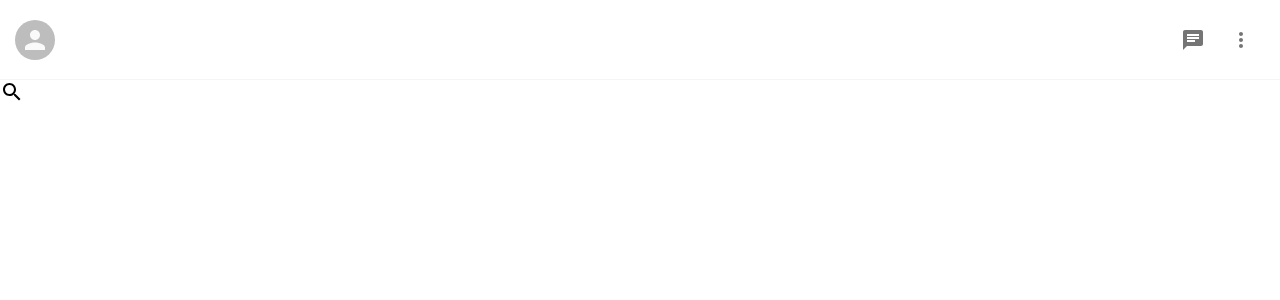
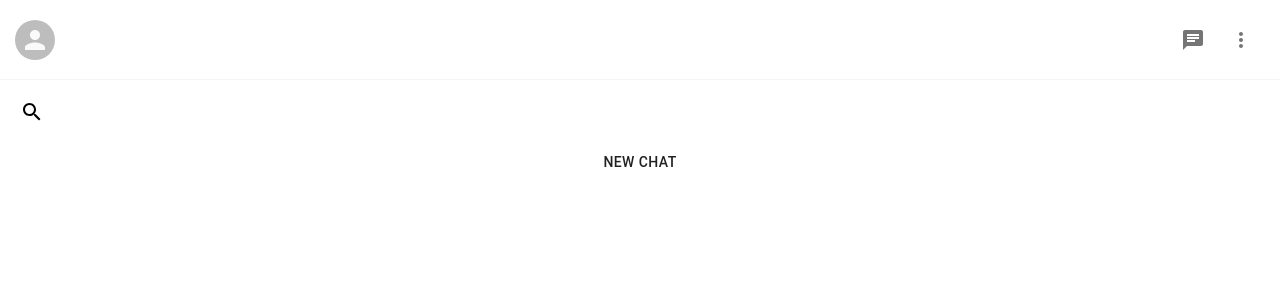
Before and after one commit to VLDCNDN/whatsapp-2, a Next.js app: page / in a window 1280 px wide. Shown: the top 300 px of the page. Built offline with nearby package versions, Linux system fonts and the light colour scheme.

Commit message:
added sidebar button and search input

```diff
--- a/components/Sidebar.js
+++ b/components/Sidebar.js
@@ -1,4 +1,4 @@
-import { Avatar, IconButton } from "@material-ui/core";
+import { Avatar, IconButton, Button } from "@material-ui/core";
 import styled from "styled-components";
 import ChatIcon from "@material-ui/icons/Chat";
 import MoreVertIcon from "@material-ui/icons/MoreVert";
@@ -21,8 +21,10 @@ function Sidebar() {
 
       <Search>
         <SearchIcon />
+        <SearchInput />
       </Search>
 
+      <SidebarButton>NEW CHAT</SidebarButton>
     </Container>
   );
 }
@@ -31,7 +33,24 @@ export default Sidebar;
 
 const Container = styled.div``;
 
-const Search = styled.div``;
+const Search = styled.div`
+  display: flex;
+  align-items: center;
+  padding: 20px;
+  border-radius: 2px;
+`;
+
+const SearchInput = styled.input`
+  outline-width: 0;
+  border:none;
+  flex: 1;
+`;
+
+const SidebarButton = styled(Button)`
+  width: 100%;
+  border-top: 1px solid whitesmoke;
+  border-bottom: 1px solid whitesmoke;
+`
 
 const Header = styled.div`
   display: flex;
```
